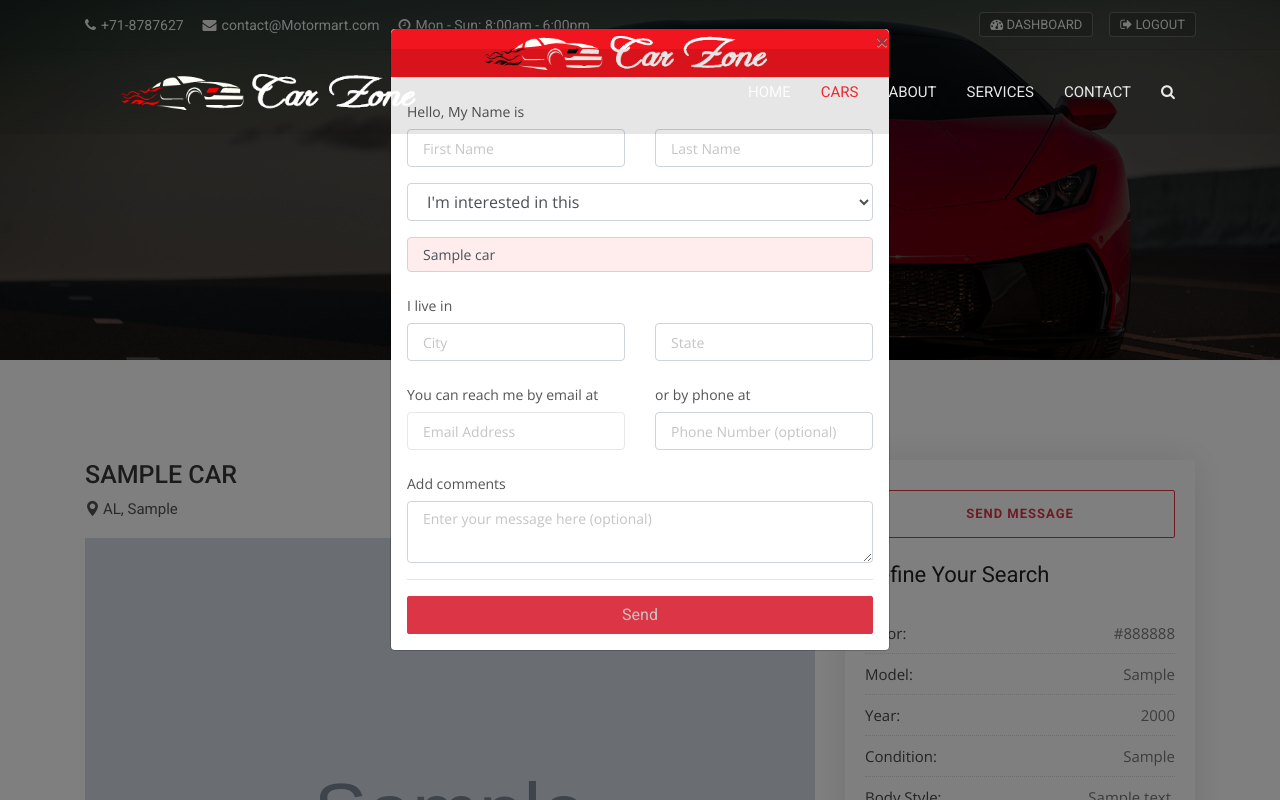
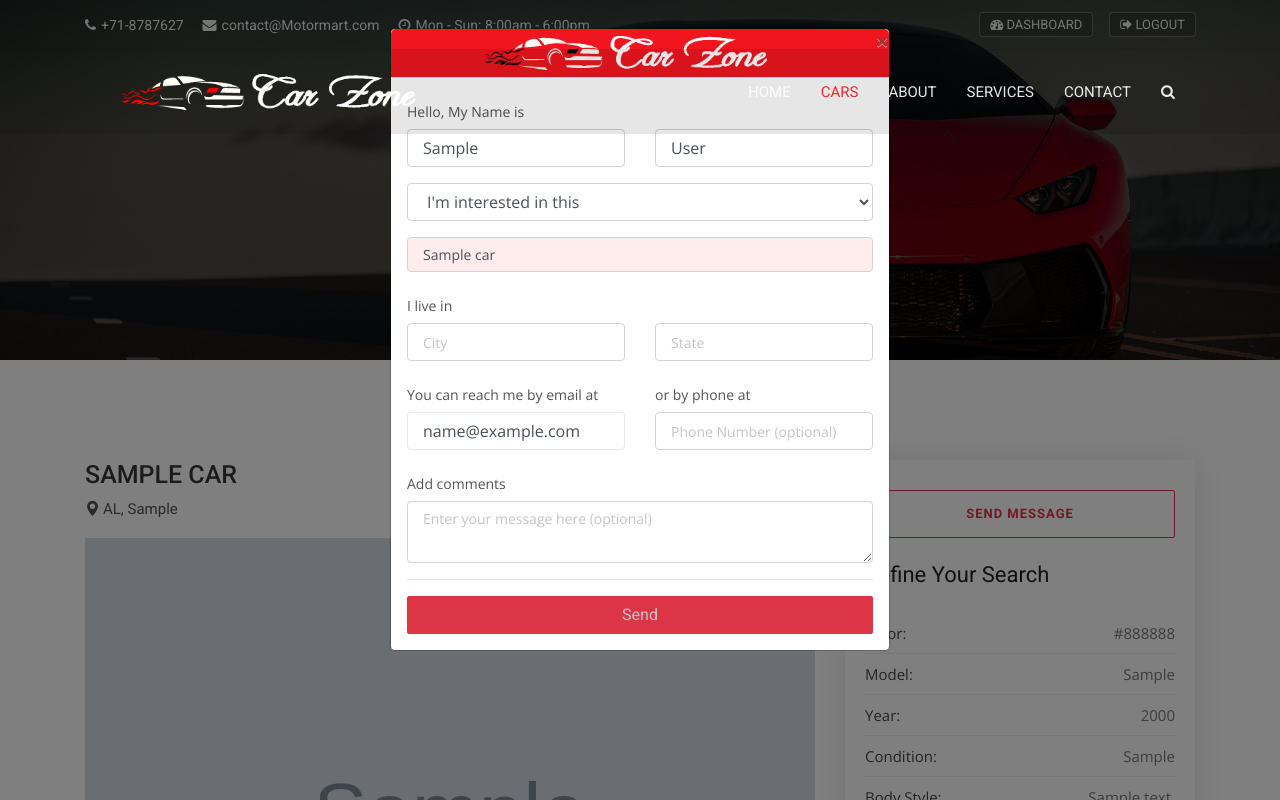
Before and after one commit to Lahirue202272/Motormart, a Django app: page /cars/1/ in a window 1280 px wide, after a click on "SEND MESSAGE". Run offline with Django 5.2, Linux system fonts and the light colour scheme; a user stored in the database is signed in; tables that the repository leaves empty hold one stand-in row (values such as "Sample post"); grey boxes marked "Sample" are stand-in pictures; some libraries are stand-ins or nearby versions.

Commit message:
Auto populate logged in user data

```diff
--- a/templates/cars/car_detail.html
+++ b/templates/cars/car_detail.html
@@ -233,10 +233,12 @@
                                   <label for="name" class="col-form-label">Hello, My Name is</label>
                                   <div class="row">
                                     <div class="col">
-                                      <input type="text" name="first_name" class="form-control" placeholder="First Name" required>
+                                      <input type="text" name="first_name" class="form-control" placeholder="First Name"
+                                      {% if user.is_authenticated %} value="{{user.first_name}}"  {% endif %} required>
                                     </div>
                                     <div class="col">
-                                      <input type="text" name="last_name" class="form-control" placeholder="Last Name" required>
+                                      <input type="text" name="last_name" class="form-control" placeholder="Last Name"
+                                      {% if user.is_authenticated %} value="{{user.last_name}}"  {% endif %}required>
                                     </div>
                                   </div>
                                 </div>
@@ -269,7 +271,8 @@
                                   <div class="row">
                                     <div class="col">
                                         <label for="name" class="col-form-label">You can reach me by email at</label>
-                                      <input type="email" name="email" class="form-control" placeholder="Email Address" required>
+                                      <input type="email" name="email" class="form-control" placeholder="Email Address"
+                                      {% if user.is_authenticated %} value="{{user.email}}"  {% endif %}required>
                                     </div>
                                     <div class="col">
                                         <label for="phone" class="col-form-label">or by phone at</label>
```
